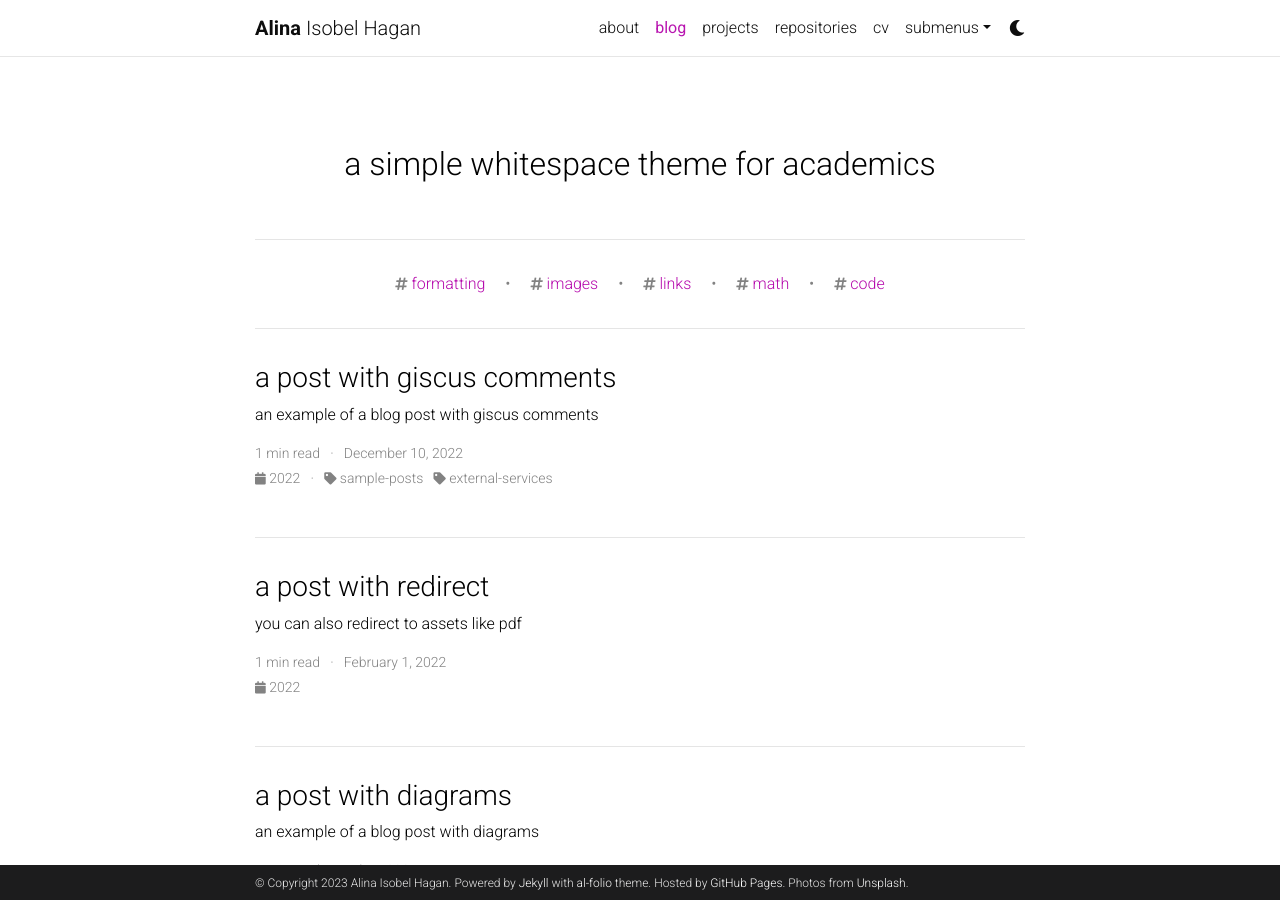
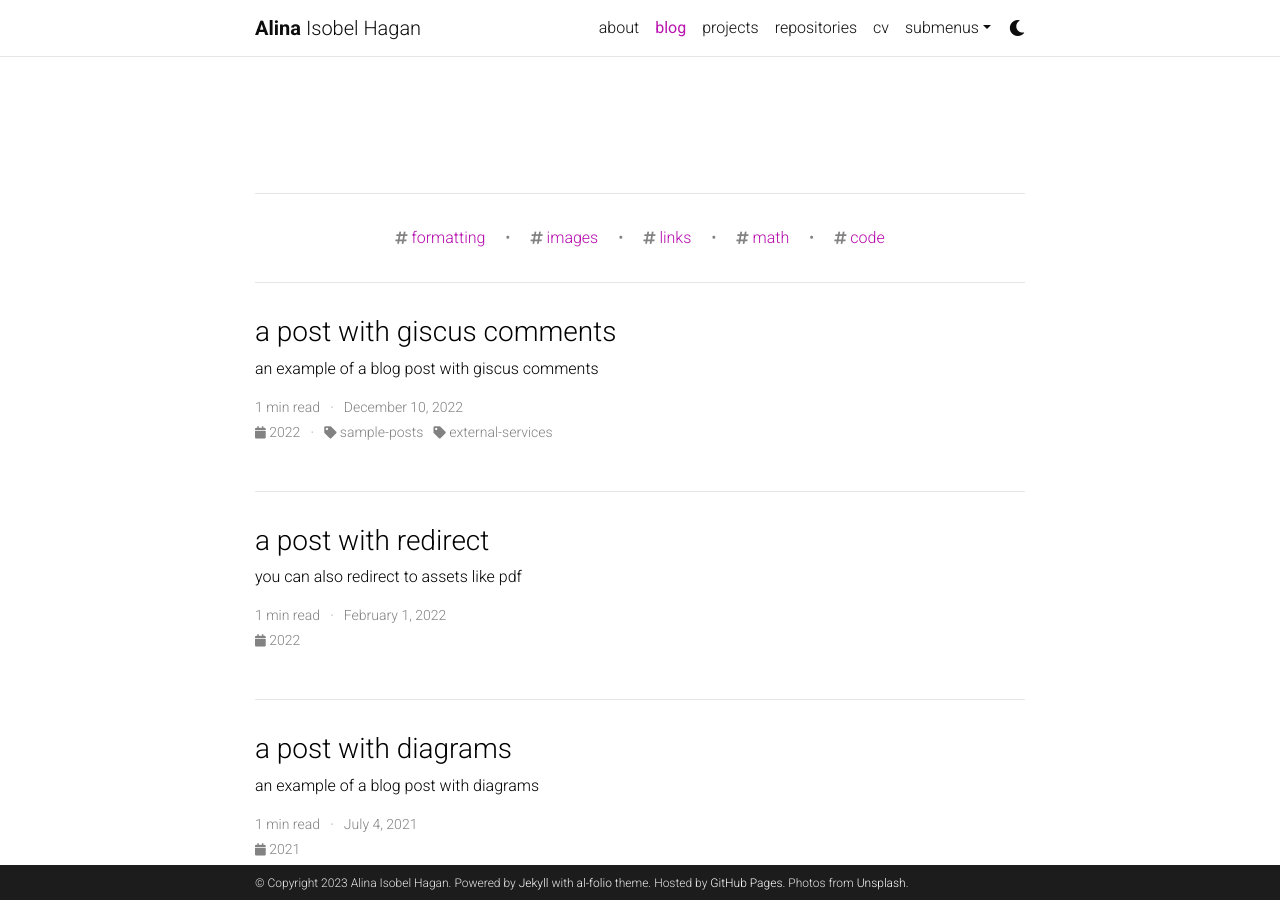
Before and after one commit to aihphysics/aihphysics.github.io, a Jekyll site: the page built from blog/index.html, in a window 1280 px wide and 900 px high. Built offline with Jekyll 4.4.1, drawn with Linux system fonts in a browser that asks for light colours; the list of posts is cut into pages by our own code; comment, search, counter and statistics services are not loaded; a style sheet for code colours, icons or effects is not loaded.

Commit message:
attempt to remove blog again

```diff
--- a/_config.yml
+++ b/_config.yml
@@ -117,8 +117,9 @@
 
 blog_name:  # blog_name will be displayed in your blog page
 blog_nav_title: blog # your blog must have a title for it to be displayed in the nav bar
-blog_description: a simple whitespace theme for academics
-permalink: /blog/:year/:title/
+blog_description:
+  ##permalink: /blog/:year/:title/
+permalink:
 
 # Pagination
 pagination:
```
